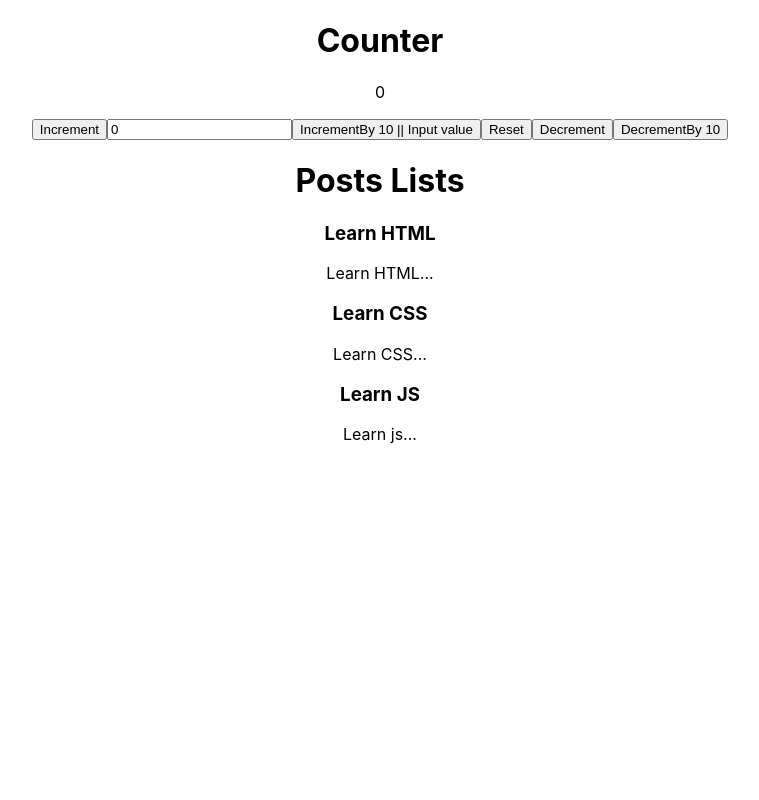
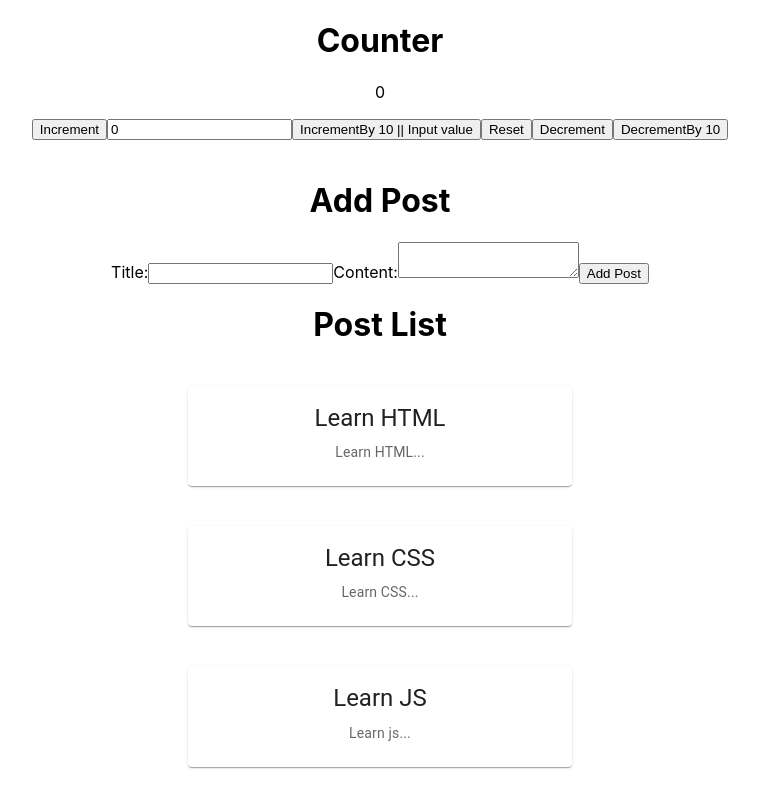
Before and after one commit to stmg202022/CRUD-redux-toolkits-Step-by-Step, a React (Create React App) app: page / in a window 1280 px wide. Shown: the whole page, without its empty margins (260-1019 px from the left). Built offline with nearby package versions, Linux system fonts and the light colour scheme.

Commit message:
addPost created

```diff
--- a/package.json
+++ b/package.json
@@ -3,6 +3,9 @@
   "version": "0.1.0",
   "private": true,
   "dependencies": {
+    "@emotion/react": "^11.11.1",
+    "@emotion/styled": "^11.11.0",
+    "@mui/material": "^5.14.5",
     "@reduxjs/toolkit": "^1.9.5",
     "@testing-library/jest-dom": "^5.17.0",
     "@testing-library/react": "^13.4.0",
--- a/src/App.js
+++ b/src/App.js
@@ -5,11 +5,16 @@ import Counter from "./Components/Counter/counter";
 
 //Posts//postsList
 import PostsList from "./Components/Posts/postsList";
+import AddPost from "./Components/Posts/addPost";
 
 function App() {
   return (
     <div className="App">
       <Counter />
+
+      <br />
+
+      <AddPost />
       <PostsList />
     </div>
   );
--- /dev/null
+++ b/src/Components/Posts/addPost.js
@@ -0,0 +1,55 @@
+import React, { useState } from "react";
+import { useDispatch } from "react-redux";
+
+import { nanoid } from "@reduxjs/toolkit";
+import { addPost } from "../../ReduxSlice/Posts/postSlice";
+
+const AddPost = () => {
+  const dispatch = useDispatch();
+
+  //form
+  const [title, setTitle] = useState("");
+  const [content, setContent] = useState("");
+
+  const submitPost = (e) => {
+    e.preventDefault();
+
+    if (title && content) {
+      const post = {
+        id: nanoid(),
+        title,
+        content,
+      };
+
+      dispatch(addPost(post));
+
+      setTitle("");
+      setContent("");
+    }
+  };
+
+  return (
+    <div>
+      <h1>Add Post</h1>
+      <form action="" method="post" onSubmit={submitPost}>
+        <label htmlFor="title">Title:</label>
+        <input
+          type="text"
+          value={title}
+          onChange={(e) => setTitle(e.target.value)}
+        />
+
+        <label htmlFor="title">Content:</label>
+        <textarea
+          type="text"
+          value={content}
+          onChange={(e) => setContent(e.target.value)}
+        />
+
+        <button type="submit">Add Post</button>
+      </form>
+    </div>
+  );
+};
+
+export default AddPost;
--- a/src/Components/Posts/postsList.js
+++ b/src/Components/Posts/postsList.js
@@ -1,30 +1,49 @@
-import React from "react";
+import * as React from "react";
+
 import { useSelector } from "react-redux";
 import { selectAllPost } from "../../ReduxSlice/Posts/postSlice";
 
-const PostsList = () => {
-  //   const { posts } = useSelector((state) => state.posts);
+import Card from "@mui/material/Card";
+import CardContent from "@mui/material/CardContent";
+import Typography from "@mui/material/Typography";
+
+// import Button from "@mui/material/Button";
+// import CardActions from "@mui/material/CardActions";
+
+export default function PostList() {
   const { posts } = useSelector(selectAllPost);
 
-  console.log(posts);
-
-  //always write like this if u want to show lists
-  // next time it can be shown in the postcart
-  const renderPosts = posts.map((post) => {
+  const renderPostList = posts.map((post) => {
     return (
-      <article key={post.id}>
-        <h3>{post.title}</h3>
-        <p>{post.content.substring(0, 100)}</p>
-      </article>
+      <Card sx={{ maxWidth: 345, margin: "20px", minWidth: "30%" }}>
+        <CardContent>
+          <Typography gutterBottom variant="h5" component="div">
+            {post.title}
+          </Typography>
+          <Typography variant="body2" color="text.secondary">
+            {post.content}
+          </Typography>
+        </CardContent>
+        {/* <CardActions>
+          <Button size="small">Share</Button>
+          <Button size="small">Learn More</Button>
+        </CardActions> */}
+      </Card>
     );
   });
 
+  //
   return (
-    <div>
-      <h1>Posts Lists</h1>
-      {renderPosts}
+    <div
+      style={{
+        display: "flex",
+        alignItems: "center",
+        justifyContent: "center",
+        flexDirection: "column",
+      }}
+    >
+      <h1>Post List</h1>
+      {renderPostList}
     </div>
   );
-};
-
-export default PostsList;
+}
--- a/src/ReduxSlice/Posts/postSlice.js
+++ b/src/ReduxSlice/Posts/postSlice.js
@@ -24,9 +24,15 @@ const initialState = {
 const PostSlice = createSlice({
   name: "Post",
   initialState,
-  reducers: {},
+  reducers: {
+    addPost: (state, action) => {
+      state.posts.push(action.payload);
+    },
+  },
 });
 
 export const selectAllPost = (state) => state.posts;
 
+export const { addPost } = PostSlice.actions;
+
 export default PostSlice.reducer;
```
Also changed, not shown: 1 other file (tests, documents, lock files or other folders).
